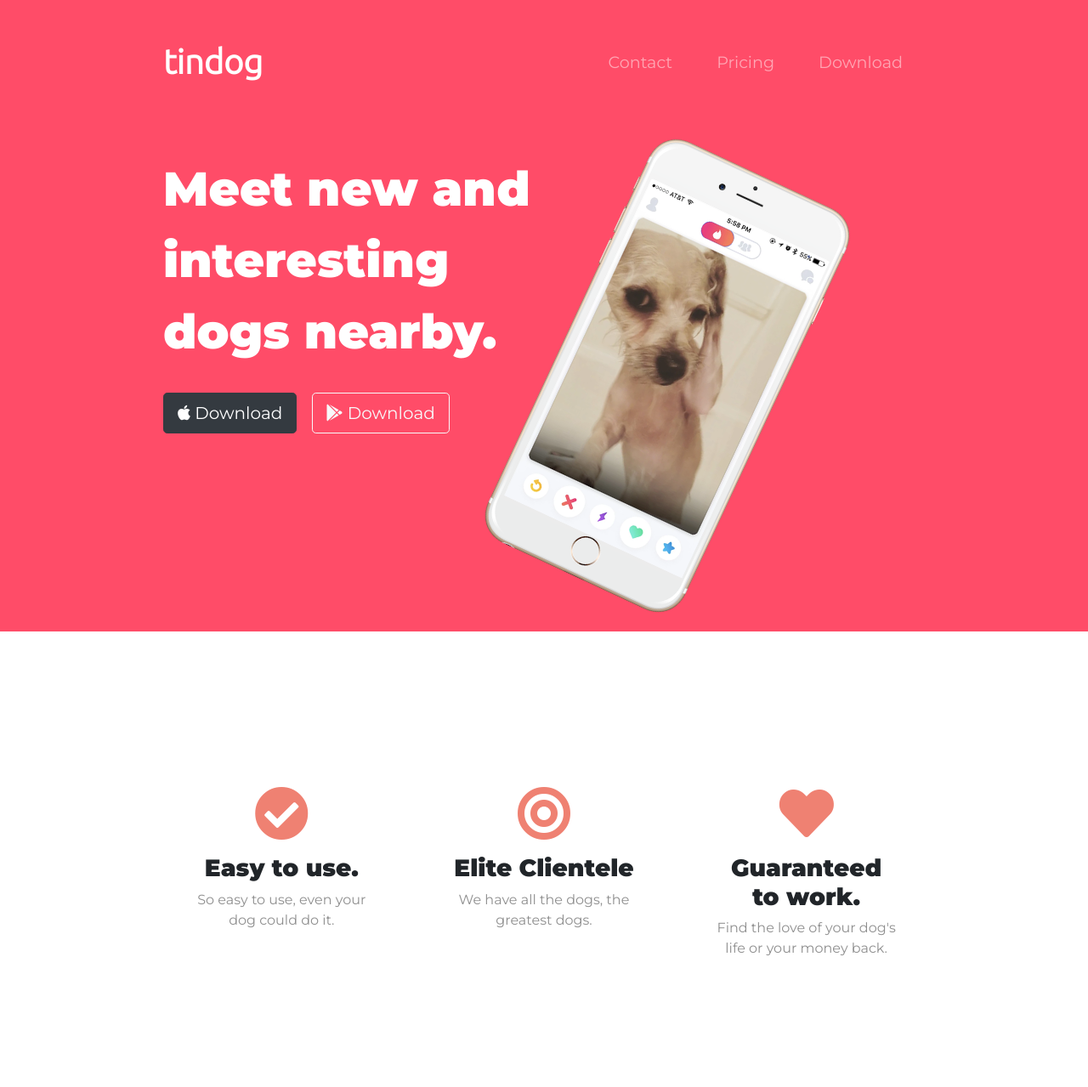
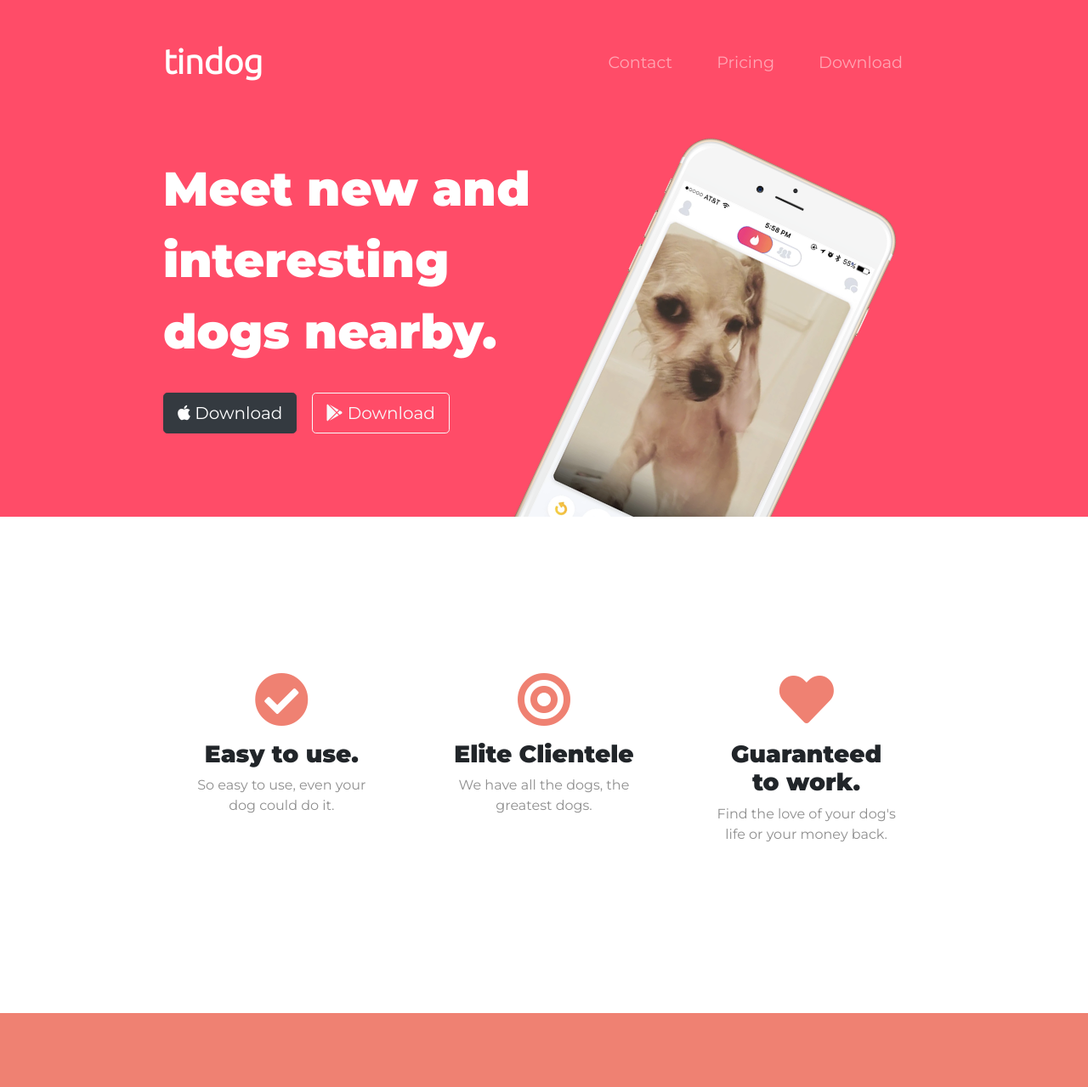
Before and after one commit to rahul-10-byte/Web-Dev-Samples, a plain HTML site: page TinDog-Start/index.html in a window 1280 px wide. Shown: the top 1279 px of the page at 85% size. Drawn offline with nearby package versions, Linux system fonts and the light colour scheme.

Commit message:
Add z-Index and Stacking Order

```diff
--- a/TinDog-Start/css/styles.css
+++ b/TinDog-Start/css/styles.css
@@ -4,7 +4,7 @@ body {
 }
 
 .container-fluid{
-    padding: 3% 15%;
+    padding: 3% 15% 6%;
 }
 
 #title {
@@ -66,12 +66,17 @@ p {
 .title-image {
     width: 60%;
     transform: rotate(25deg);
+    position: absolute;
+    right: 30%;
 }
 
 /* Features Block */
 
 #features {
     padding: 7% 15%;
+    background-color: #fff;
+    position: relative;
+    z-index: 1;
 }
 
 .feature-box {
```
